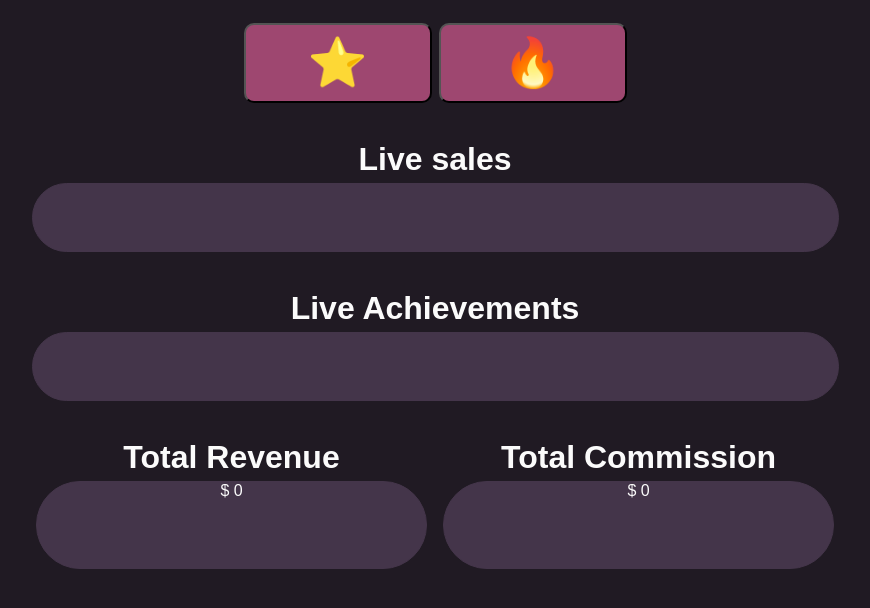
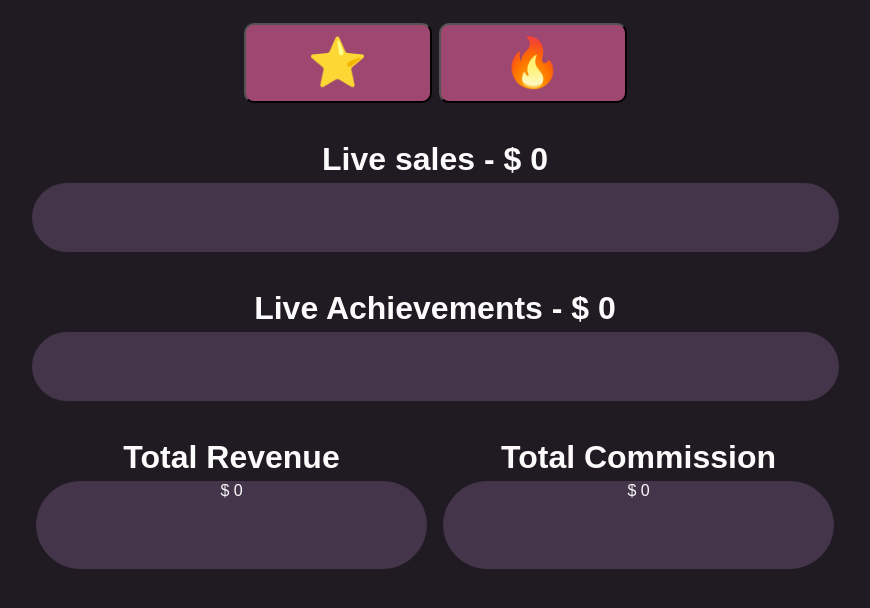
Before and after one commit to komalgill0310/salesboard-app, a plain HTML site: page index.html in a window 1280 px wide. Shown: the part 178-786 px from the top of the page, without its empty margins (205-1075 px from the left). Drawn offline with Linux system fonts and the light colour scheme.

Commit message:
got access to the html elements in JS and created properties inside object to update and store their values

```diff
--- a/index.html
+++ b/index.html
@@ -27,12 +27,12 @@
       </div>
       <!-- sales -->
       <div>
-        <h3>Live sales <span id="num-of-sold-products"></span></h3>
+        <h3>Live sales - <span id="num-of-sold-products"></span></h3>
         <div class="points-box highlight" id="sold-products"></div>
       </div>
       <!-- Achievements -->
       <div>
-        <h3>Live Achievements <span id="num-of-live-achievements"></span></h3>
+        <h3>Live Achievements - <span id="num-of-achievements"></span></h3>
         <div class="points-box highlight" id="achievements"></div>
       </div>
       <!-- total revenue and commission -->
--- a/index.js
+++ b/index.js
@@ -20,6 +20,8 @@
   achievements: document.getElementById("achievements"),
   totalRevenue: document.getElementById("total-revenue"),
   totalCommission: document.getElementById("total-commission"),
+  numOfSoldProducts: document.getElementById("num-of-sold-products"),
+  numOfAchievements: document.getElementById("num-of-achievements"),
 };
 
 let salesAndIncentivesData = {
@@ -27,6 +29,8 @@
   achievements: [],
   totalRevenue: 0,
   totalCommission: 0,
+  numOfSoldProducts: 0,
+  numOfAchievements: 0,
 };
 
 handleClick();
@@ -48,7 +52,7 @@
       default:
         break;
     }
-    updateAchievementsHtml();
+    updateAchievements();
     setLocalStorage();
     renderData();
   });
@@ -62,7 +66,7 @@
   }
 }
 
-function updateAchievementsHtml() {
+function updateAchievements() {
   addBellIconOnFirstProductSale();
   addCurrencyIconWhenAmountExceedsThreshold();
   addPrizeIconOnFifteenthSale();
@@ -101,6 +105,8 @@
       achievements: [],
       totalRevenue: 0,
       totalCommission: 0,
+      numOfSoldProducts: 0,
+      numOfAchievements: 0,
     }
   );
 }
@@ -124,3 +130,9 @@
     salesAndIncentivesDOMElements[key].innerHTML = data;
   }
 }
+
+// Steps:
+// 1. Create HTML elements in index.html for total number of sales and achievements
+// 2. Get access to those elements in JS
+// 3. Create variables in salesAndIncentivesData object and assign them a value of 0 to each
+// 4. Updates their values with the length of the soldProducts and achievements.
```
